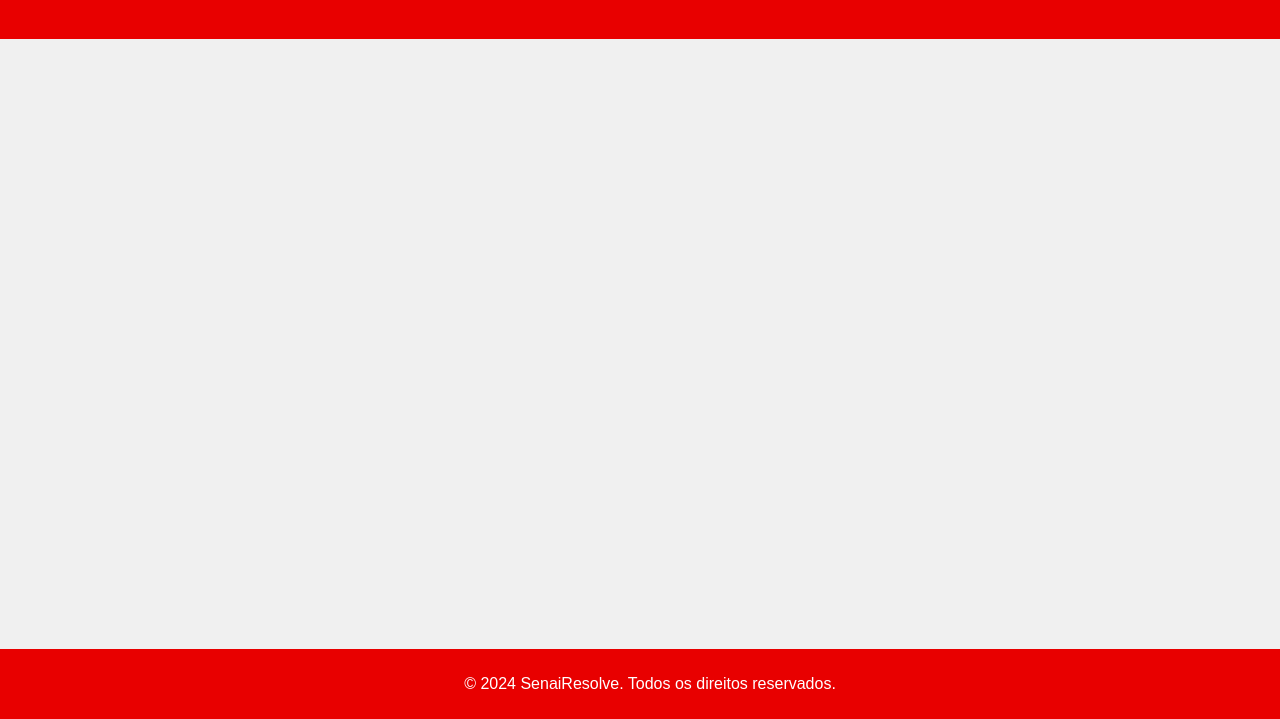
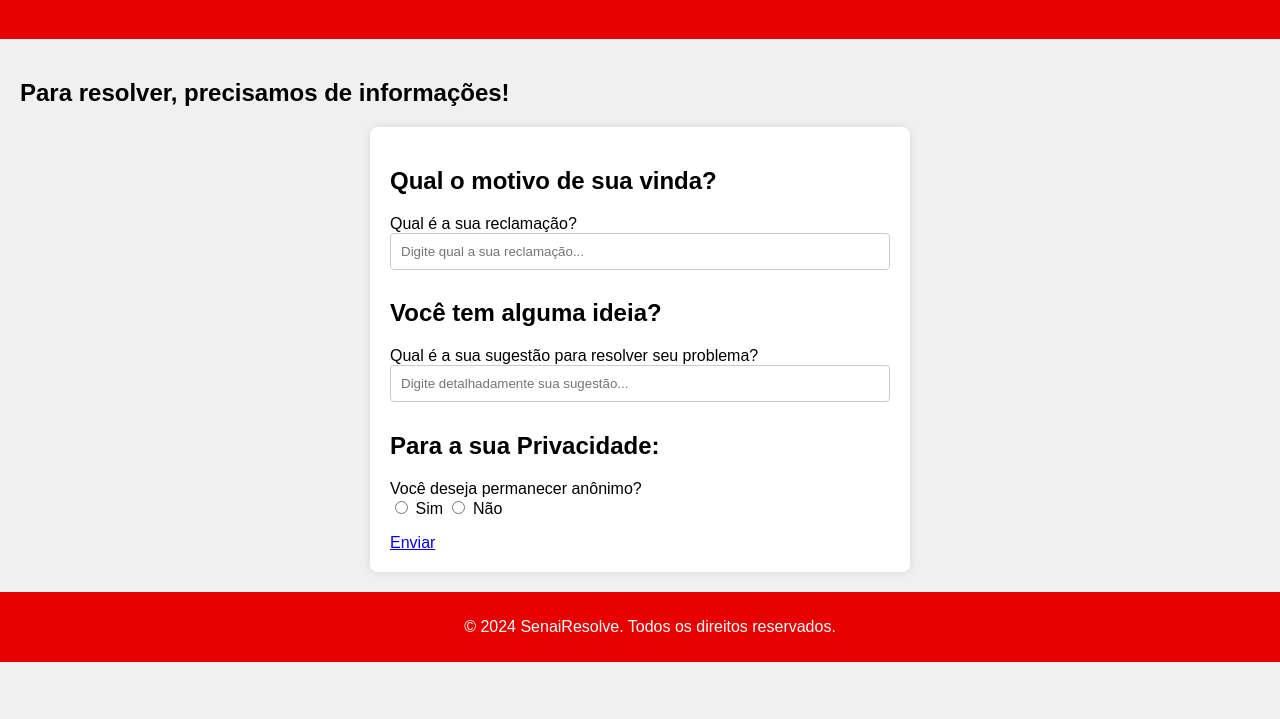
Before and after one commit to SilvioSantosGamer/SENAIResolve, a plain HTML site: page reclamar.html in a window 1280 px wide. Shown: the part 81-800 px from the top of the page. Drawn offline with Linux system fonts and the light colour scheme.

Commit message:
Parte do código de reclamar.html

```diff
--- a/reclamar.html
+++ b/reclamar.html
@@ -1,5 +1,6 @@
 <!DOCTYPE html>
 <html lang="pt-br">
+
 <head>
     <meta charset="UTF-8">
     <meta name="viewport" content="width=device-width, initial-scale=1.0">
@@ -12,34 +13,40 @@
             padding: 0;
             background-color: #f0f0f0;
         }
+
         header {
             background-color: #e80000;
             color: #fff;
             padding: 20px;
             text-align: center;
         }
+
         nav {
             background-color: #f62c2c;
             padding: 10px;
             text-align: center;
         }
+
         nav a {
             color: #fff;
             text-decoration: none;
             padding: 0 10px;
         }
+
         section {
             padding: 20px;
         }
+
         footer {
             background-color: #e80000;
             color: #fff;
             text-align: center;
             padding: 10px;
-            position: fixed;
             bottom: 0;
             width: 100%;
+
         }
+
         form {
             margin: 0 auto;
             width: 80%;
@@ -49,7 +56,10 @@
             border-radius: 8px;
             box-shadow: 0 0 10px rgba(0, 0, 0, 0.1);
         }
-        input[type="text"], input[type="password"], textarea {
+
+        input[type="text"],
+        input[type="password"],
+        textarea {
             width: 100%;
             padding: 10px;
             margin-bottom: 10px;
@@ -57,6 +67,7 @@
             border-radius: 4px;
             box-sizing: border-box;
         }
+
         input[type="submit"] {
             background-color: hsl#e80000;
             color: #fff;
@@ -65,20 +76,59 @@
             border-radius: 4px;
             cursor: pointer;
         }
+
         input[type="submit"]:hover {
             background-color: #e80000;
         }
     </style>
 </head>
+
 <body>
     <header>
         <h1>SenaiResolve</h1>
     </header>
-<section>
-        <!-- Conteúdo das páginas será carregado aqui -->
+    <section>
+        <!DOCTYPE html>
+        <html>
+
+        <head>
+            <title>Formulário com Checkmart</title>
+        </head>
+
+        <body>
+            <h1>Para resolver, precisamos de informações!</h1>
+
+            <form>
+                <h2>Qual o motivo de sua vinda?</h2>
+                <p>
+                    <label for="questao1">Qual é a sua reclamação?</label><br>
+                    <input type="text" id="questao1" name="questao1" placeholder="Digite qual a sua reclamação...">
+                </p>
+
+                <h2>Você tem alguma ideia?</h2>
+                <p>
+                    <label for="questao2">Qual é a sua sugestão para resolver seu problema?</label><br>
+                    <input type="text" id="questao2" name="questao2" placeholder="Digite detalhadamente sua sugestão...">
+                </p>
+
+                <h2>Para a sua Privacidade:</h2>
+                <p>
+                    <label for="questao3">Você deseja permanecer anônimo?</label><br>
+                    <input type="radio" id="questao3" name="questao3" value="sim">
+                    <label for="questao3">Sim</label>
+                    <input type="radio" id="questao3" name="questao3" value="não">
+                    <label for="questao3">Não</label>
+                </p>
+
+                <a type="text" value="Enviar" href="obrigadopelaresposta.html">Enviar</a>
+            </form>
+        </body>
+
     </section>
     <footer>
         <p>&copy; 2024 SenaiResolve. Todos os direitos reservados.</p>
     </footer>
+
 </body>
+
 </html>
```
